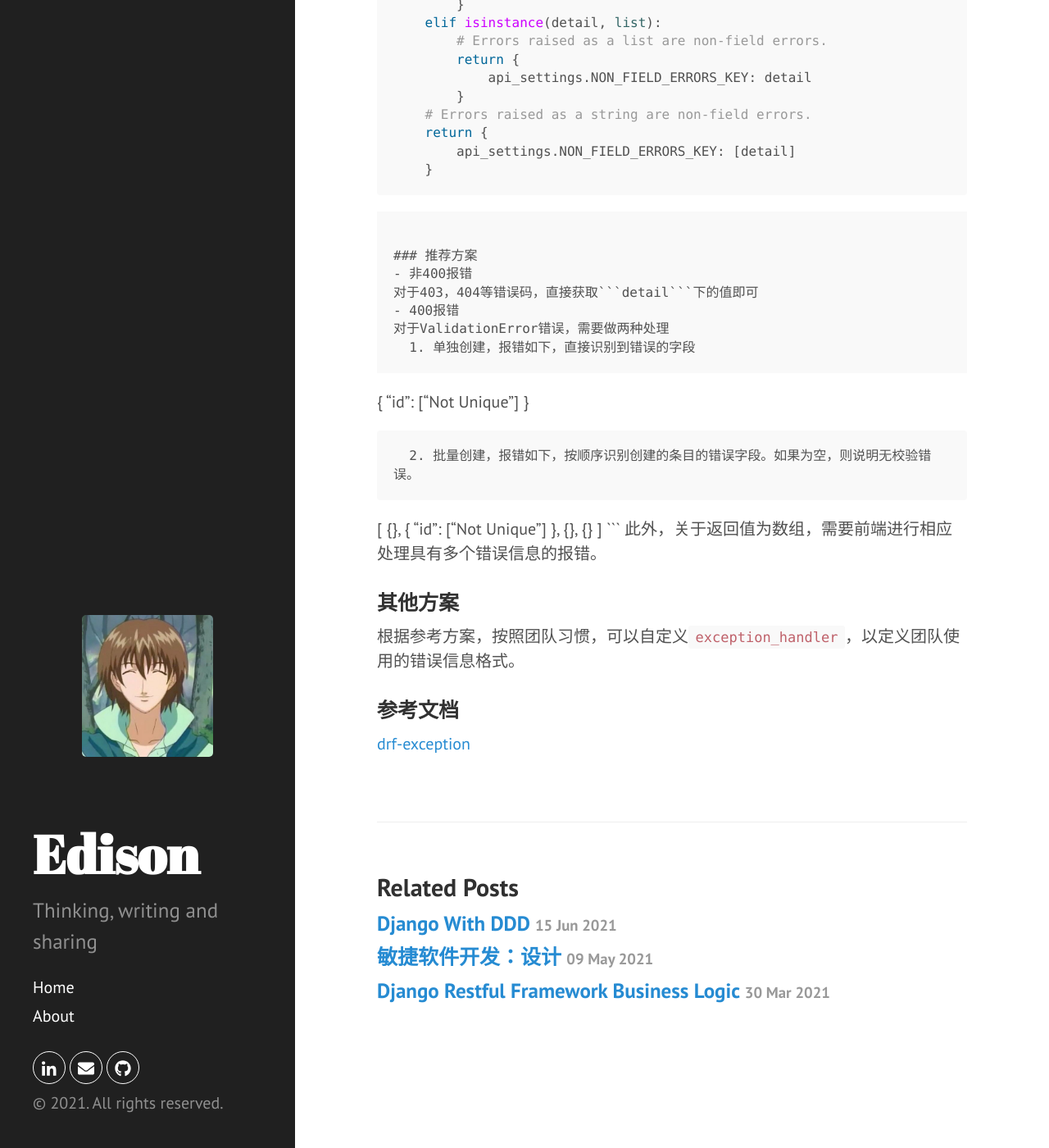
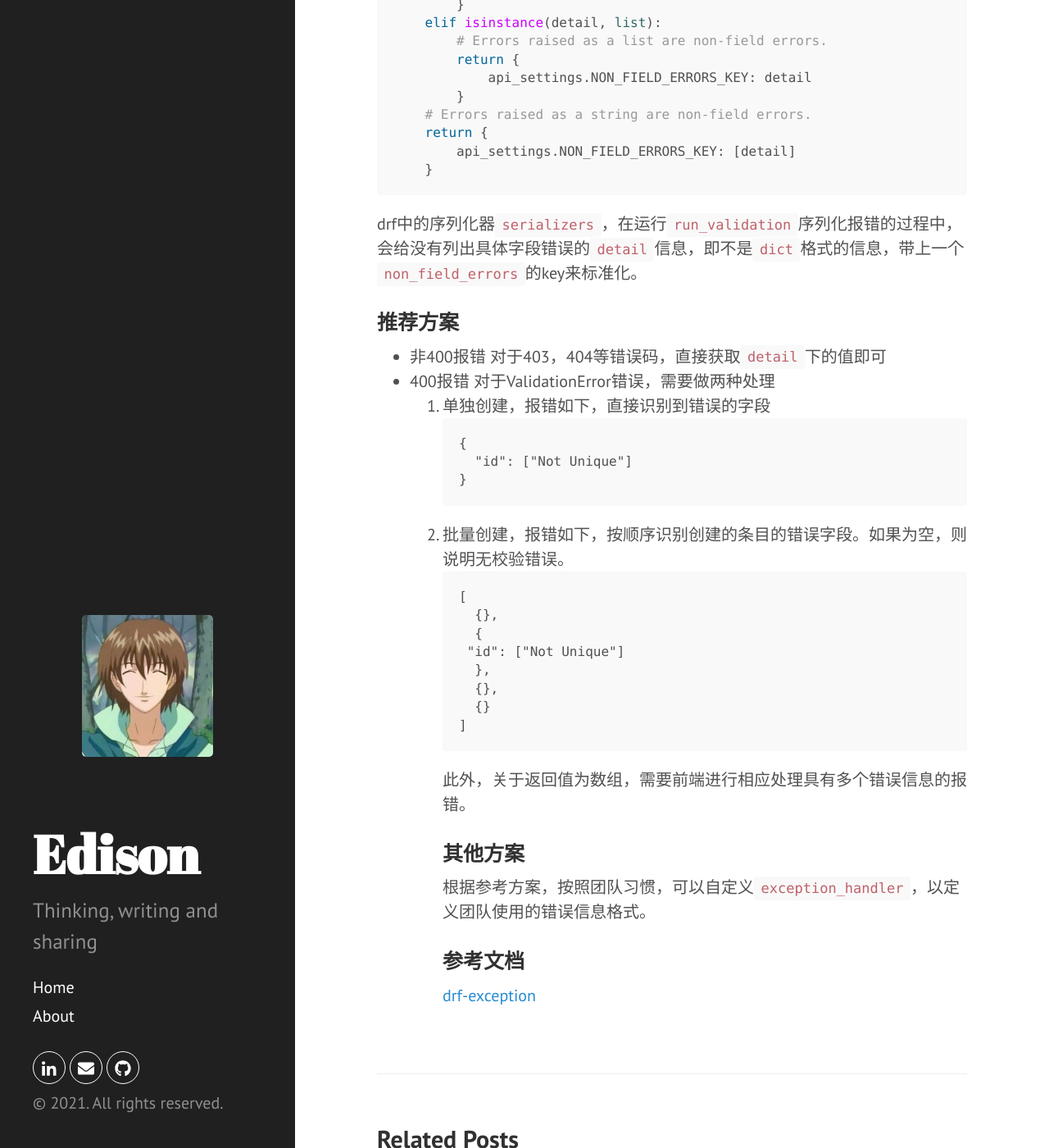
Before and after one commit to Edison-A-N/page, a Jekyll site: the page built from _posts/2021-06-17-DRF-Exception.md, in a window 1280 px wide and 1400 px high, scrolled down 2426 px. Shown: the whole window at 82% size. Built offline with Jekyll 4.4.1, drawn with Linux system fonts in a browser that asks for light colours.

Commit message:
fix format

````diff
--- a/_posts/2021-06-17-DRF-Exception.md
+++ b/_posts/2021-06-17-DRF-Exception.md
@@ -97,7 +97,7 @@ def as_serializer_error(exc):
         api_settings.NON_FIELD_ERRORS_KEY: [detail]
     }
 ```
-```serializers```中的```run_validation```序列化报错的过程中，会给没有列出具体字段错误的```detail```信息，即不是```dict```格式的信息，带上一个```non_field_errors```的key来标准化。
+drf中的序列化器```serializers```，在运行```run_validation```序列化报错的过程中，会给没有列出具体字段错误的```detail```信息，即不是```dict```格式的信息，带上一个```non_field_errors```的key来标准化。
 
 ### 推荐方案
 - 非400报错
````
